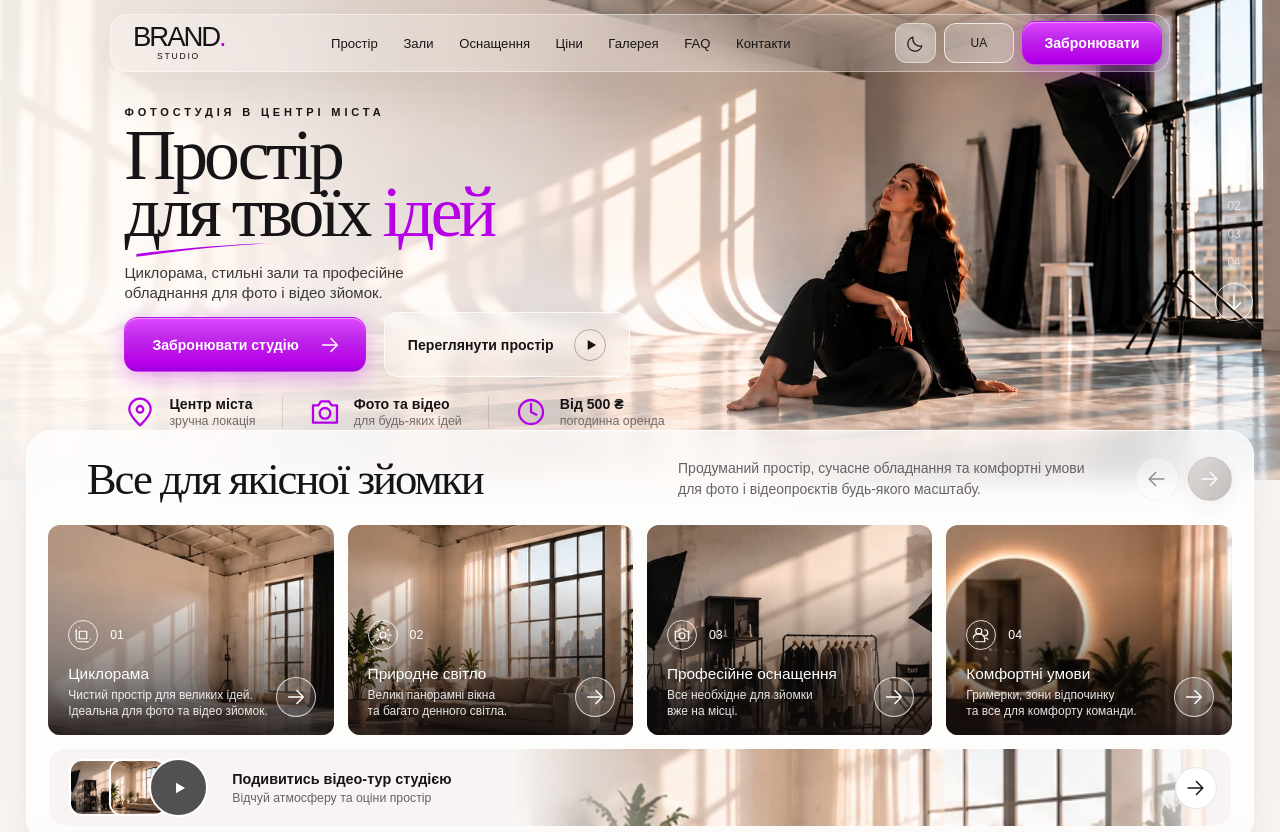
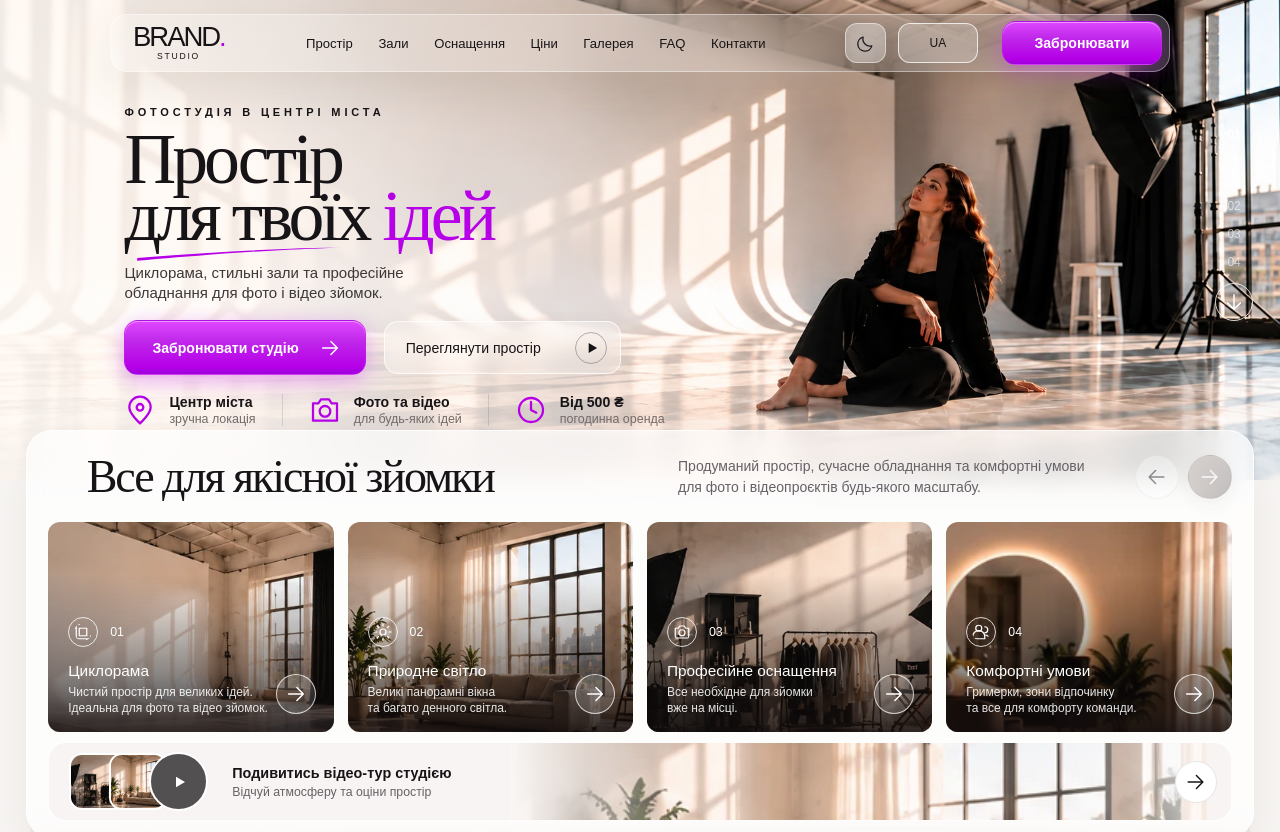
Before and after one commit to WebBoroda/photo-studio-frontend, a website: page index.html in a window 1280 px wide. Shown: the top 832 px of the page. Drawn offline with Linux system fonts and the light colour scheme.

Commit message:
Precision align Hero and card geometry; add approved-layout regression checks

```diff
--- a/assets/css/style.css
+++ b/assets/css/style.css
@@ -42,21 +42,21 @@ p{line-height:1.47}.accent-text{color:var(--accent)}
 .glass{background:var(--surface);border:1px solid var(--glass-border);box-shadow:var(--shadow);backdrop-filter:blur(var(--glass-blur));-webkit-backdrop-filter:blur(var(--glass-blur))}
 .skip-link{position:fixed;top:-70px;left:10px;z-index:10000;background:var(--surface-solid);padding:12px;border-radius:10px}.skip-link:focus{top:10px}
 .site-header{position:absolute;top:14px;left:0;right:0;z-index:30}.nav-shell{width:min(1285px,calc(100% - var(--gutter)*2));margin:auto;min-height:57px;border-radius:17px;display:flex;align-items:center;justify-content:space-between;padding:6px 7px 6px 22px;gap:18px;background:rgb(255 255 255 / var(--menu-opacity-light));border-color:rgba(255,255,255,.42)}
-.brand{width:max-content;display:flex;flex-direction:column;align-items:flex-start;flex-shrink:0;line-height:.8}.brand-word{font-family:Arial,sans-serif;font-size:clamp(1.45rem,2.15vw,1.8rem);letter-spacing:-.075em;font-weight:400}.accent-dot{color:var(--accent);letter-spacing:0}.brand-sub{font-size:.54rem;letter-spacing:.2em;padding:5px 0 0 24px}
+.brand{width:max-content;display:flex;flex-direction:column;align-items:flex-start;flex-shrink:0;line-height:.8}.brand-word{font-family:Arial,sans-serif;font-size:clamp(1.45rem,2.15vw,1.9rem);letter-spacing:-.075em;font-weight:400}.accent-dot{color:var(--accent);letter-spacing:0}.brand-sub{font-size:.54rem;letter-spacing:.2em;padding:5px 0 0 24px}
 .desktop-nav{display:flex;align-items:center;gap:clamp(12px,2vw,30px);font-size:.82rem}.desktop-nav a,.site-footer a{transition:color var(--duration)}.desktop-nav a:hover,.site-footer a:hover{color:var(--accent)}
-.nav-actions{display:flex;gap:8px;align-items:center}.language-btn,.icon-button{height:40px;border:1px solid var(--glass-border);border-radius:12px;background:rgba(255,255,255,.22);color:inherit;display:inline-flex;align-items:center;justify-content:center;gap:8px}.language-btn{min-width:70px;font-size:.75rem}.icon-button{width:41px}.icon-button .icon{width:19px;height:19px}
+.nav-actions{display:flex;gap:12px;align-items:center}.language-btn,.icon-button{height:40px;border:1px solid var(--glass-border);border-radius:12px;background:rgba(255,255,255,.22);color:inherit;display:inline-flex;align-items:center;justify-content:center;gap:8px}.language-btn{min-width:80px;font-size:.75rem}.icon-button{width:41px}.icon-button .icon{width:19px;height:19px}
 .btn{display:inline-flex;justify-content:center;align-items:center;gap:20px;white-space:nowrap;border-radius:var(--radius-btn);padding:.95rem 1.45rem;min-height:46px;border:1px solid transparent;font-weight:600;font-size:.88rem;transition:transform var(--duration) var(--ease),box-shadow var(--duration) var(--ease),background var(--duration),color var(--duration)}.btn:hover{transform:translateY(-2px)}.btn:active{transform:translateY(0)}.btn .icon{width:22px}
 .btn-primary{color:#fff;background:var(--accent-gradient);box-shadow:var(--accent-shadow);border:1px solid rgba(192,40,234,.4)}.btn-primary:hover{box-shadow:0 10px 28px rgba(182,0,232,.4)}
-.nav-book{min-height:44px;padding:.72rem 1.25rem;min-width:140px}.btn-ghost{background:rgb(255 255 255 / var(--secondary-opacity-light));border-color:rgba(255,255,255,.74);backdrop-filter:blur(var(--control-blur));-webkit-backdrop-filter:blur(var(--control-blur));color:#161316;box-shadow:0 8px 24px rgba(0,0,0,.05)}.play-circle{width:32px;height:32px;display:grid;place-items:center;border-radius:50%;border:1px solid rgba(37,29,29,.32)}.play-circle .icon{width:17px;margin-left:2px}
+.nav-book{min-height:44px;padding:.72rem 1.25rem;min-width:160px;margin-left:12px}.btn-ghost{background:rgb(255 255 255 / var(--secondary-opacity-light));border-color:rgba(255,255,255,.74);backdrop-filter:blur(var(--control-blur));-webkit-backdrop-filter:blur(var(--control-blur));color:#161316;box-shadow:0 8px 24px rgba(0,0,0,.05)}.play-circle{width:32px;height:32px;display:grid;place-items:center;border-radius:50%;border:1px solid rgba(37,29,29,.32)}.play-circle .icon{width:17px;margin-left:2px}
 .mobile-menu-trigger,.mobile-nav{display:none}
 /* First screen; source image contains photography only, all text is real HTML. */
 .hero{min-height:590px;position:relative;isolation:isolate;background:#dfd1c8;overflow:hidden;color:#171417}
-.hero-media,.hero-media img{position:absolute;inset:0;width:100%;height:100%}.hero-media{z-index:-3}.hero-media img{object-fit:cover;object-position:20% 52%}
+.hero-media,.hero-media img{position:absolute;inset:0;width:100%;height:100%}.hero-media{z-index:-3}.hero-media img{object-fit:cover;object-position:0% 52%}
 .hero-glow{position:absolute;inset:0;z-index:-2;pointer-events:none;background:linear-gradient(90deg,rgba(255,253,250,.79) 0%,rgba(255,250,246,.69) 22%,rgba(255,249,244,.4) 38%,transparent 66%),linear-gradient(0deg,rgba(255,255,255,.26),transparent 19%)}
 .hero-inner{padding-top:126px;position:relative;z-index:1}.hero-content{max-width:620px;margin-left:clamp(0px,5.1vw,82px)}
 .hero .eyebrow{margin-bottom:15px;color:#171417}
-.hero h1{font-size:clamp(3.6rem,6vw,6.05rem);line-height:.83;margin:0 0 28px;letter-spacing:-.065em;text-wrap:balance}.hero-ideas{white-space:nowrap}.hero-phrase{position:relative;white-space:nowrap;display:inline-block}.hero-pencil{position:absolute;left:3%;bottom:-.25em;width:38%;height:.24em;overflow:visible;color:var(--accent);pointer-events:none}
-.hero-copy{font-size:clamp(1rem,1.2vw,1.18rem);line-height:1.25;color:#3d3838;margin-bottom:18px}.hero-actions{display:flex;align-items:center;gap:16px}.hero-actions .btn{min-height:55px}.hero-book{min-width:265px;justify-content:space-between;padding-left:27px;padding-right:24px}
+.hero h1{font-size:clamp(3.6rem,6vw,6.05rem);line-height:.83;margin:0 0 28px;letter-spacing:-.065em;text-wrap:balance}.hero-ideas{white-space:nowrap}.hero-phrase{position:relative;white-space:nowrap;display:inline-block}.hero-pencil{position:absolute;left:3%;bottom:-.25em;width:59%;height:.24em;overflow:visible;color:var(--accent);pointer-events:none}
+.hero-copy{font-size:clamp(1rem,1.2vw,1.18rem);line-height:1.25;color:#3d3838;margin-bottom:18px}.hero-actions{display:flex;align-items:center;gap:16px}.hero-actions .btn-ghost{font-weight:400;min-width:237px;justify-content:space-between;padding:9px 13px 9px 21px}.hero-actions .btn{min-height:55px}.hero-book{min-width:265px;justify-content:space-between;padding-left:27px;padding-right:24px}
 .hero-facts{margin-top:24px;display:flex;gap:0;align-items:center}.hero-fact{display:flex;align-items:center;gap:13px;padding:0 26px;min-width:180px;border-right:1px solid rgba(47,40,40,.14)}.hero-fact:first-child{padding-left:0}.hero-fact:last-child{border-right:0}.hero-fact .icon{color:var(--accent);width:32px;height:32px;stroke-width:1.7}.hero-fact b{display:block;font-size:.88rem;white-space:nowrap}.hero-fact small{display:block;font-size:.78rem;color:#736b6a;white-space:nowrap;margin-top:2px}
 .side-pagination{position:absolute;z-index:2;right:clamp(9px,2.1vw,33px);top:125px;display:flex;align-items:center;flex-direction:column;gap:14px;color:#fff;font-size:.75rem}.side-pagination span:not(.pager-line){opacity:.6}.side-pagination .pager-line{height:29px;width:1px;background:#fff;opacity:.8}.side-pagination a{height:38px;width:38px;display:grid;place-items:center;border-radius:50%;border:1px solid rgba(255,255,255,.8)}
 /* The rounded translucent benefits panel belongs to the approved first-screen composition. */
@@ -153,22 +153,22 @@ html{overflow-x:clip}
  .hero{min-height:clamp(480px,36.46vw,560px)}
  .hero-inner{padding-top:clamp(104px,7.75vw,119px)}
  .hero-content{margin-left:clamp(28px,6.57vw,101px)}
- .hero h1{font-size:clamp(64px,5.6vw,86px);line-height:.79;margin-bottom:23px;letter-spacing:-.055em}
- .hero .eyebrow{font-size:11px;letter-spacing:.35em;margin-bottom:7px}
- .hero-copy{font-size:clamp(15px,1.05vw,16px);line-height:1.3;margin-bottom:10px}
+ .hero h1{font-size:clamp(64px,5.6vw,86px);line-height:.79;margin-bottom:19px;letter-spacing:-.055em}
+ .hero .eyebrow{font-size:11px;letter-spacing:.35em;margin-bottom:11px}
+ .hero-copy{font-size:clamp(15px,1.05vw,16px);line-height:1.3;margin-bottom:18px}
  .hero-actions{gap:18px}.hero-actions .btn{min-height:53px}
  .hero-book{min-width:clamp(230px,17.2vw,265px)}
  .hero-facts{margin-top:19px}.hero-fact{min-width:0;padding-inline:26px}
  .nav-shell{width:min(1272px,calc(100% - 17.2vw));min-height:58px}
- .benefits-panel{margin-top:clamp(-60px,-3.9vw,-48px);padding:22px 21px 16px}
- .benefit-top{display:grid;grid-template-columns:minmax(0,1.4fr) minmax(0,1fr) auto;gap:24px;margin-bottom:20px;min-height:52px}
- .benefit-top h2{font-size:clamp(36px,3.5vw,54px);padding-left:clamp(12px,3vw,46px);white-space:nowrap;letter-spacing:-.045em}
+ .benefits-panel{margin-top:clamp(-60px,-3.9vw,-48px);padding:20px 21px 16px}
+ .benefit-top{display:grid;grid-template-columns:minmax(0,1.4fr) minmax(0,1fr) auto;gap:24px;margin-bottom:19px;min-height:52px}
+ .benefit-top h2{font-size:clamp(36px,3.6vw,55px);padding-left:clamp(12px,3vw,46px);white-space:nowrap;letter-spacing:-.045em}
  .benefit-top .section-summary{max-width:none;font-size:14px;line-height:1.5}
  .benefit-top .section-summary br{display:none}
  .benefit-card{height:clamp(210px,16.2vw,249px);padding:18px 20px 15px}
  .benefit-text h3{font-size:clamp(15px,1.2vw,18px);margin-top:15px}
  .benefit-text p{font-size:clamp(12px,.9vw,14px)}
- .benefits-panel>.tour-strip{min-height:76px;margin-top:13px}
+ .benefits-panel>.tour-strip{min-height:76px;margin-top:10px}
  .side-pagination{top:clamp(125px,10vw,154px);gap:14px}
  .halls-section>.section-top{padding-inline:clamp(15px,3.5vw,54px)}
  .halls-section .section-heading h2{font-size:clamp(42px,4vw,62px)}
@@ -189,7 +189,7 @@ html{overflow-x:clip}
 }
 @media(max-width:640px){
  .hero h1{font-size:clamp(42px,11.7vw,64px)}
- .hero-pencil{left:4%;width:39%}
+ .hero-pencil{left:4%;width:59%}
  .tour-strip{flex-wrap:wrap}.tour-copy{flex:1 1 120px}
  .tour-halls .btn,.tour-equipment .btn{flex-shrink:0}
  .hero-facts{row-gap:12px}
@@ -227,3 +227,6 @@ html[data-theme="dark"] .nav-actions>.theme-toggle{background:rgba(25,24,27,.48)
   .equipment-catalog{margin-top:0}
   .equipment-catalog .section-top{padding-left:14px}
 }
+
+/* Approved desktop photograph is framed before the vertical section pager. */
+@media(min-width:1440px){.hero{background:#736a66}.hero-media{width:calc(100% - 90px)}}
--- a/index.html
+++ b/index.html
@@ -9,7 +9,7 @@
   <meta name="description" content="BRAND Studio — демонстраційний сучасний сайт фотостудії: зали, професійне оснащення, приклади зйомок, ціни та бронювання.">
   <link rel="preload" as="image" href="assets/images/hero.webp" fetchpriority="high">
   <script type="application/ld+json">{"@context":"https://schema.org","@type":"WebPage","name":"BRAND Studio — демонстраційний дизайн фотостудії","inLanguage":"uk","description":"Демо-версія універсального сайту фотостудії"}</script>
-<link rel="stylesheet" href="assets/css/style.css?v=1.3.1">
+<link rel="stylesheet" href="assets/css/style.css?v=1.3.2">
 </head>
 <body>
 
```
Also changed, not shown: tests/frontend.spec.js (+29 -0 lines).
